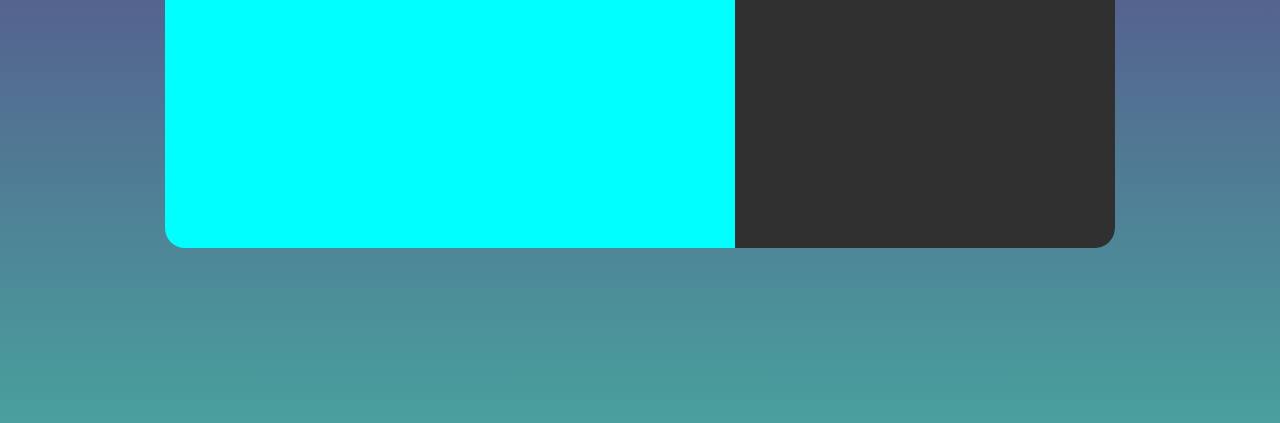
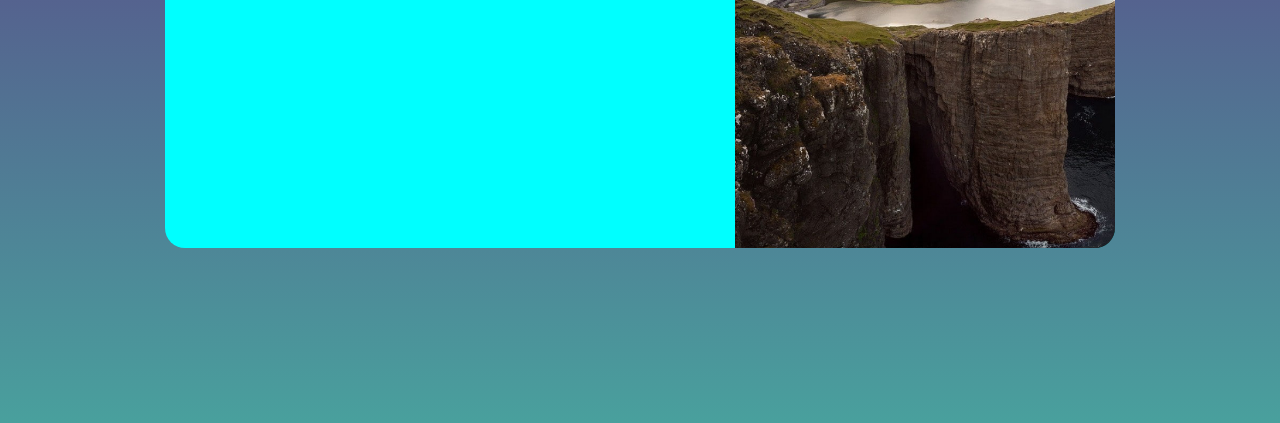
Before and after one commit to DerekEsper/projeto-login, a plain HTML site: page index.html in a window 1280 px wide. Shown: the part 377-800 px from the top of the page. Drawn offline with Linux system fonts and the light colour scheme; the site is published under a folder, as on GitHub Pages, so addresses that start at the root find nothing.

Commit message:
fixed img

```diff
--- a/style/style.css
+++ b/style/style.css
@@ -52,7 +52,7 @@ main {
 
 #imagem {
   display: block;
-  background: rgb(48, 48, 48) url(/imagens/montanha.png) no-repeat;
+  background: rgb(48, 48, 48) url(../imagens/montanha.png) no-repeat;
   height: 200px;
   background-size: cover;
   /*background-position: left bottom;*/ /*não precisou */
```
